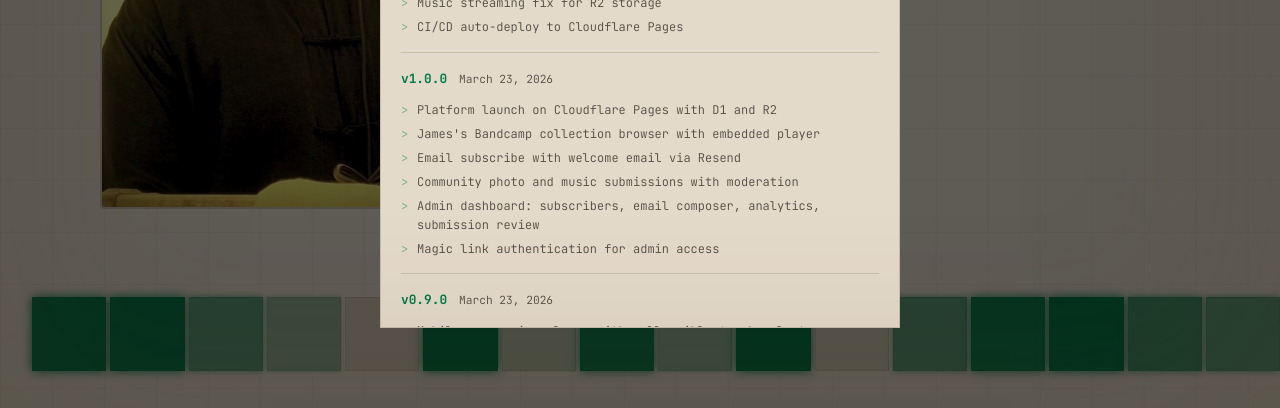
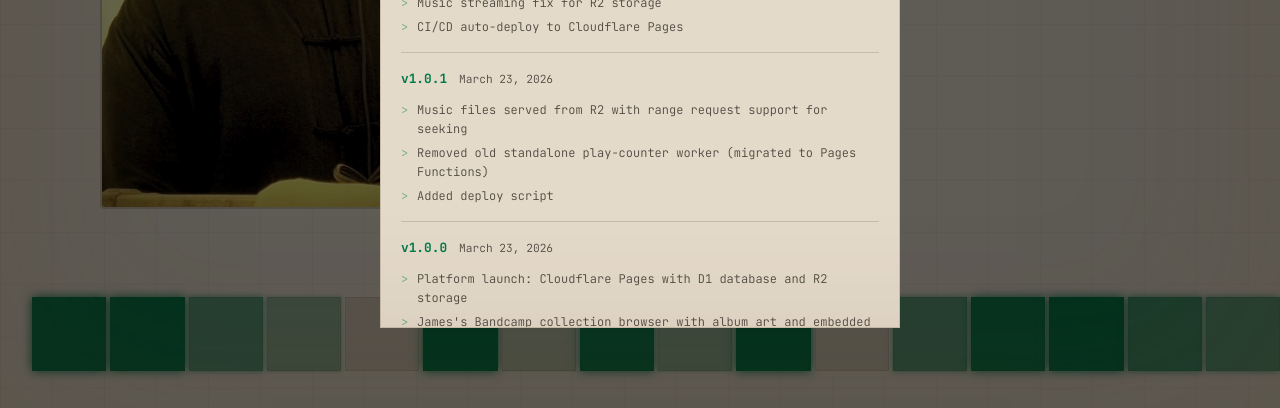
Before and after one commit to foxpress-design/listenable-music, a React (Vite) app: page / in a window 1280 px wide. Both pictures are taken after a click on the button "v1.1.0". Shown: the part 392-800 px from the top of the page. Built offline with nearby package versions, Linux system fonts and the light colour scheme; no server answers.

Commit message:
Fix changelog close button, add full version history from git

```diff
--- a/src/pages/Home.jsx
+++ b/src/pages/Home.jsx
@@ -61,7 +61,7 @@ export default function Home() {
           <div className="changelog" onClick={(e) => e.stopPropagation()}>
             <div className="changelog-header">
               <h3>What's New</h3>
-              <button className="changelog-close" onClick={() => setShowChangelog(false)}>x</button>
+              <button className="changelog-close" onClick={(e) => { e.stopPropagation(); setShowChangelog(false) }}>x</button>
             </div>
             <div className="changelog-entries">
               <div className="changelog-entry">
@@ -80,75 +80,98 @@ export default function Home() {
                 </ul>
               </div>
               <div className="changelog-entry">
+                <span className="changelog-version">v1.0.1</span>
+                <span className="changelog-date">March 23, 2026</span>
+                <ul>
+                  <li>Music files served from R2 with range request support for seeking</li>
+                  <li>Removed old standalone play-counter worker (migrated to Pages Functions)</li>
+                  <li>Added deploy script</li>
+                </ul>
+              </div>
+              <div className="changelog-entry">
                 <span className="changelog-version">v1.0.0</span>
                 <span className="changelog-date">March 23, 2026</span>
                 <ul>
-                  <li>Platform launch on Cloudflare Pages with D1 and R2</li>
-                  <li>James's Bandcamp collection browser with embedded player</li>
-                  <li>Email subscribe with welcome email via Resend</li>
-                  <li>Community photo and music submissions with moderation</li>
-                  <li>Admin dashboard: subscribers, email composer, analytics, submission review</li>
+                  <li>Platform launch: Cloudflare Pages with D1 database and R2 storage</li>
+                  <li>James's Bandcamp collection browser with album art and embedded player</li>
+                  <li>Email subscriptions with Resend welcome emails and unsubscribe compliance</li>
+                  <li>Community photo and music upload form with moderation workflow</li>
+                  <li>Admin dashboard: subscriber management, email composer, analytics, submission review</li>
                   <li>Magic link authentication for admin access</li>
+                  <li>Client-side routing with react-router-dom</li>
                 </ul>
               </div>
               <div className="changelog-entry">
                 <span className="changelog-version">v0.9.0</span>
                 <span className="changelog-date">March 23, 2026</span>
                 <ul>
-                  <li>Mobile-responsive player with collapsible track selector</li>
-                  <li>Elapsed/total time display and EQ animation</li>
-                  <li>Full-width progress bar on mobile</li>
-                  <li>OG share card for Facebook and Twitter</li>
-                  <li>Share section with copy link and Facebook sharing</li>
+                  <li>Mobile player: own line below logo, collapsible track selector, tap-outside dismiss</li>
+                  <li>Elapsed/total time display and EQ animation next to track title</li>
+                  <li>Full-width progress bar replaces header border on mobile</li>
+                  <li>Hero photo preserves aspect ratio on mobile</li>
+                  <li>OG share card (1200x630) for Facebook and Twitter</li>
+                  <li>Share section with copy link and Facebook buttons</li>
                 </ul>
               </div>
               <div className="changelog-entry">
                 <span className="changelog-version">v0.8.0</span>
                 <span className="changelog-date">March 23, 2026</span>
                 <ul>
-                  <li>AIA logo design: overlapping chevrons with center dot</li>
-                  <li>Logo as favicon, header mark, and hero element</li>
-                  <li>Full-width music player layout</li>
+                  <li>AIA logo: custom SVG mark (two overlapping chevrons with center dot)</li>
+                  <li>Logo as browser favicon, in header nav, and above hero title</li>
+                  <li>Larger artist photo in The Artist section</li>
+                  <li>Music player expanded to full section width</li>
                 </ul>
               </div>
               <div className="changelog-entry">
                 <span className="changelog-version">v0.7.0</span>
                 <span className="changelog-date">March 23, 2026</span>
                 <ul>
-                  <li>Play count tracking with Cloudflare Worker + KV</li>
-                  <li>Per-track and per-album play counts displayed</li>
-                  <li>Version label in header</li>
+                  <li>Play count tracking via Cloudflare Worker + KV storage</li>
+                  <li>Per-track and per-album aggregate play counts in the player</li>
+                  <li>Version label in site header</li>
                 </ul>
               </div>
               <div className="changelog-entry">
                 <span className="changelog-version">v0.6.0</span>
                 <span className="changelog-date">March 23, 2026</span>
                 <ul>
-                  <li>Google Analytics (GA4) integration</li>
-                  <li>Track and album download buttons (ZIP)</li>
+                  <li>GA4 analytics with custom events for plays and downloads</li>
+                  <li>Per-track download button in tracklist</li>
+                  <li>Per-album "download all" with client-side ZIP via JSZip</li>
+                  <li>Download progress indicator</li>
                 </ul>
               </div>
               <div className="changelog-entry">
                 <span className="changelog-version">v0.5.0</span>
                 <span className="changelog-date">March 23, 2026</span>
                 <ul>
-                  <li>Sticky header with inline music player controls</li>
-                  <li>Track selector dropdown with album categories</li>
+                  <li>Full music player moved to sticky header (prev/play/next, dropdown, progress, volume)</li>
+                  <li>Mobile: minified player with play/pause, track name, tap-to-open track list</li>
                 </ul>
               </div>
               <div className="changelog-entry">
                 <span className="changelog-version">v0.4.0</span>
                 <span className="changelog-date">March 23, 2026</span>
                 <ul>
-                  <li>All tracks hosted in-repo for reliable playback</li>
-                  <li>Side-by-side hero layout with larger photo</li>
+                  <li>All tracks hosted in-repo for reliable same-origin playback</li>
+                  <li>DJ mixes re-encoded to VBR to fit under Git's 100MB limit</li>
+                  <li>Side-by-side hero layout with photo and name in two columns</li>
+                </ul>
+              </div>
+              <div className="changelog-entry">
+                <span className="changelog-version">v0.3.0</span>
+                <span className="changelog-date">March 23, 2026</span>
+                <ul>
+                  <li>Move all 27 tracks to GitHub Releases, removing 186MB from repo</li>
                 </ul>
               </div>
               <div className="changelog-entry">
                 <span className="changelog-version">v0.2.0</span>
                 <span className="changelog-date">March 23, 2026</span>
                 <ul>
-                  <li>Audio playback fixes and header quick player</li>
+                  <li>Audio playback fixes (defer play until canplay, stable refs for listeners)</li>
+                  <li>Header quick player with track dropdown and shared audio state</li>
                   <li>Dropdown hover gap fix</li>
                 </ul>
               </div>
@@ -157,10 +180,10 @@ export default function Home() {
                 <span className="changelog-date">March 23, 2026</span>
                 <ul>
                   <li>Initial memorial site for James Campbell (AIA)</li>
-                  <li>Music player with 320kbps MP3s</li>
-                  <li>DJ Aia mixes, Nexus Fable, Nexus Shiftless, and singles</li>
+                  <li>Music player with full controls (play/pause, next/prev, seek, volume)</li>
+                  <li>320kbps MP3s: DJ Aia mixes, Nexus Fable, Nexus Shiftless, and singles</li>
                   <li>In memoriam, artist bio, and legacy sections</li>
-                  <li>Sequencer visual elements</li>
+                  <li>Sequencer visual elements and glitch text effects</li>
                 </ul>
               </div>
             </div>
```
